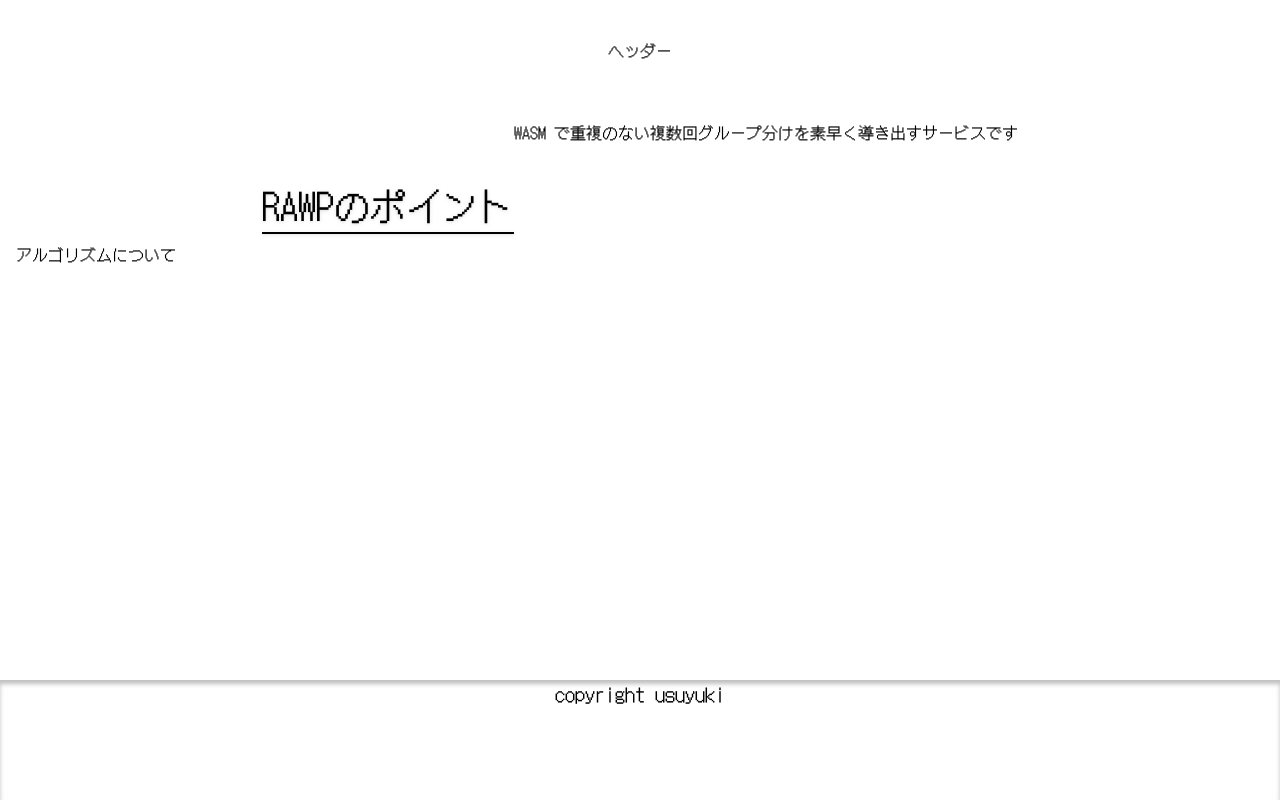
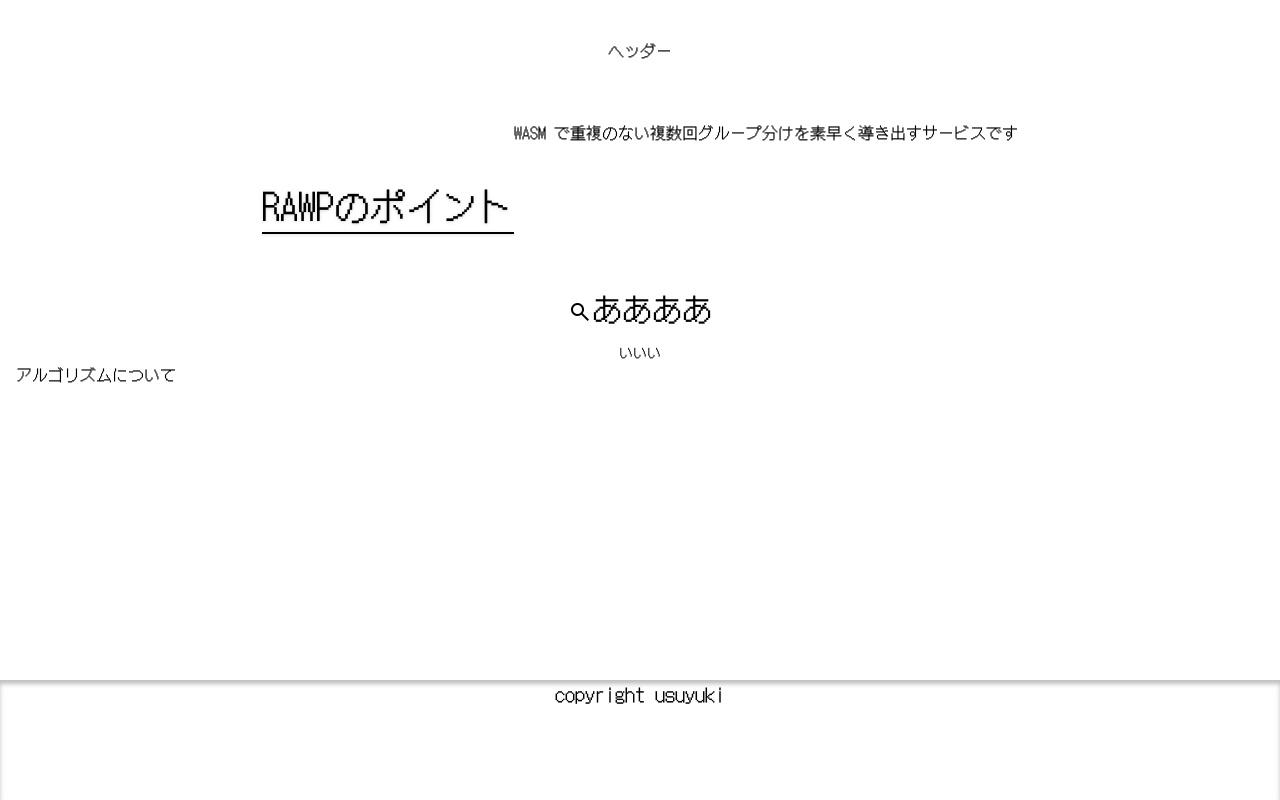
Before and after one commit to usuyuki/rawp, a Next.js app in the folder frontend/: page / in a window 1280 px wide. Built offline with nearby package versions, Linux system fonts and the light colour scheme.

Commit message:
wip material-iconの動作チェック

```diff
--- a/frontend/src/pages/index.tsx
+++ b/frontend/src/pages/index.tsx
@@ -2,11 +2,12 @@ import RawpConcept from '@/components/uiGroup/RawpConcept';
 import Layout from '@/layouts/Layout';
 import type { NextPage } from 'next';
 import Link from 'next/link';
+import DescribeH3 from '@/components/uiParts/Heading/DescribeH3';
 const IndexPage: NextPage = () => {
     return (
         <Layout>
             <RawpConcept />
-
+<DescribeH3 heading="ああああ" sub="いいい" icon="search"/>
             <Link href="description">
                 <p>アルゴリズムについて</p>
             </Link>
```
